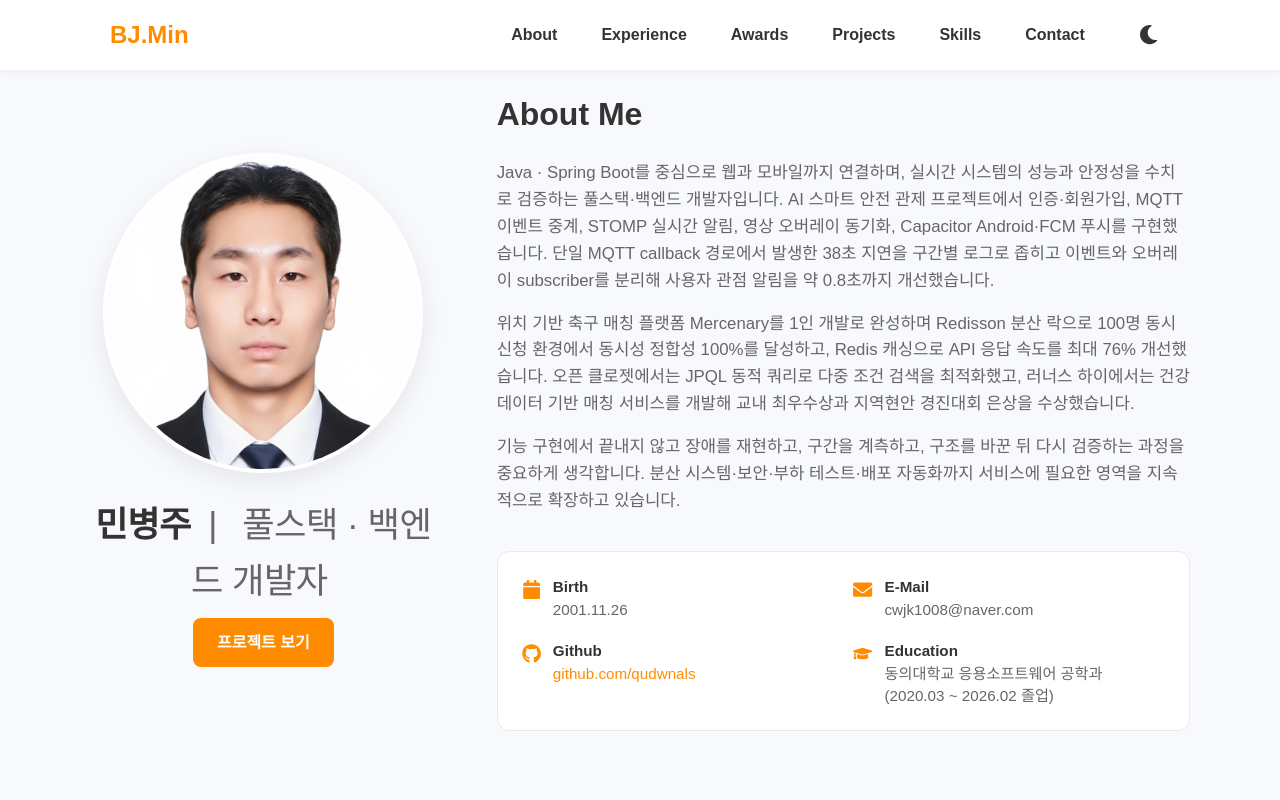
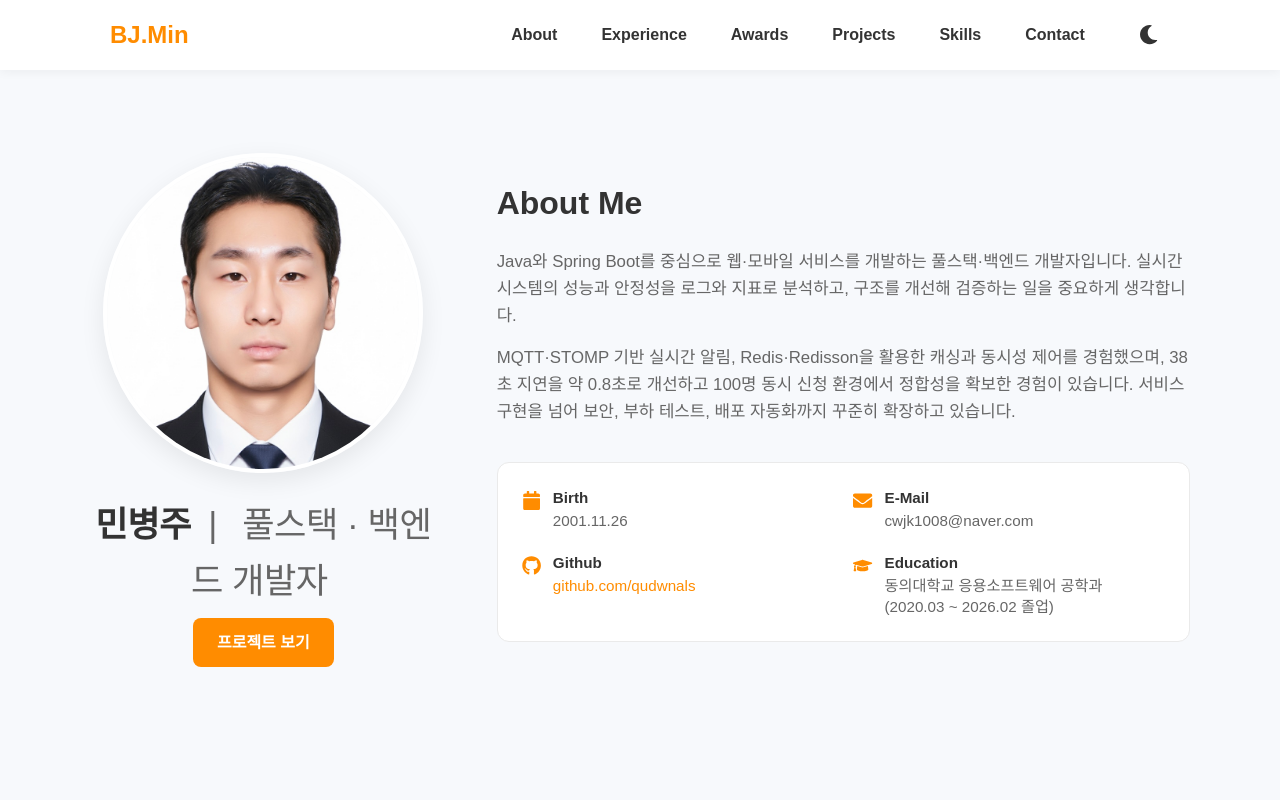
Before and after one commit to qudwnals/Portfoilo, a React (Vite) app: page / in a window 1280 px wide. Shown: the top 800 px of the page. Built offline with nearby package versions, Linux system fonts and the light colour scheme; a web font is replaced by a local one.

Commit message:
Update About Me introduction

```diff
--- a/src/data.js
+++ b/src/data.js
@@ -6,11 +6,9 @@ export const personalInfo = {
     school: "동의대학교 응용소프트웨어 공학과",
     period: "2020.03 ~ 2026.02 졸업"
   },
-  about: `Java · Spring Boot를 중심으로 웹과 모바일까지 연결하며, 실시간 시스템의 성능과 안정성을 수치로 검증하는 풀스택·백엔드 개발자입니다. AI 스마트 안전 관제 프로젝트에서 인증·회원가입, MQTT 이벤트 중계, STOMP 실시간 알림, 영상 오버레이 동기화, Capacitor Android·FCM 푸시를 구현했습니다. 단일 MQTT callback 경로에서 발생한 38초 지연을 구간별 로그로 좁히고 이벤트와 오버레이 subscriber를 분리해 사용자 관점 알림을 약 0.8초까지 개선했습니다.
+  about: `Java와 Spring Boot를 중심으로 웹·모바일 서비스를 개발하는 풀스택·백엔드 개발자입니다. 실시간 시스템의 성능과 안정성을 로그와 지표로 분석하고, 구조를 개선해 검증하는 일을 중요하게 생각합니다.
 
-위치 기반 축구 매칭 플랫폼 Mercenary를 1인 개발로 완성하며 Redisson 분산 락으로 100명 동시 신청 환경에서 동시성 정합성 100%를 달성하고, Redis 캐싱으로 API 응답 속도를 최대 76% 개선했습니다. 오픈 클로젯에서는 JPQL 동적 쿼리로 다중 조건 검색을 최적화했고, 러너스 하이에서는 건강 데이터 기반 매칭 서비스를 개발해 교내 최우수상과 지역현안 경진대회 은상을 수상했습니다.
-
-기능 구현에서 끝내지 않고 장애를 재현하고, 구간을 계측하고, 구조를 바꾼 뒤 다시 검증하는 과정을 중요하게 생각합니다. 분산 시스템·보안·부하 테스트·배포 자동화까지 서비스에 필요한 영역을 지속적으로 확장하고 있습니다.`,
+MQTT·STOMP 기반 실시간 알림, Redis·Redisson을 활용한 캐싱과 동시성 제어를 경험했으며, 38초 지연을 약 0.8초로 개선하고 100명 동시 신청 환경에서 정합성을 확보한 경험이 있습니다. 서비스 구현을 넘어 보안, 부하 테스트, 배포 자동화까지 꾸준히 확장하고 있습니다.`,
   email: "cwjk1008@naver.com",
   github: "qudwnals",
   velog: "",
```
